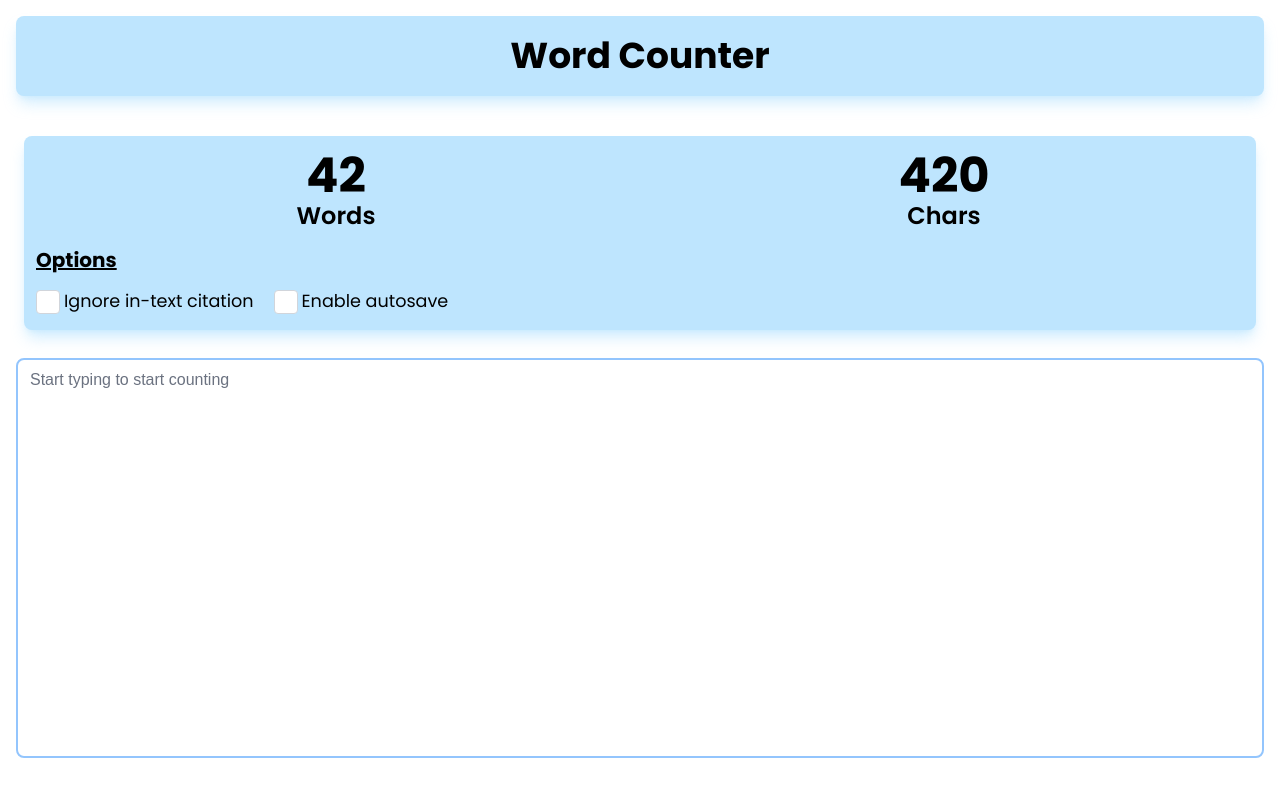
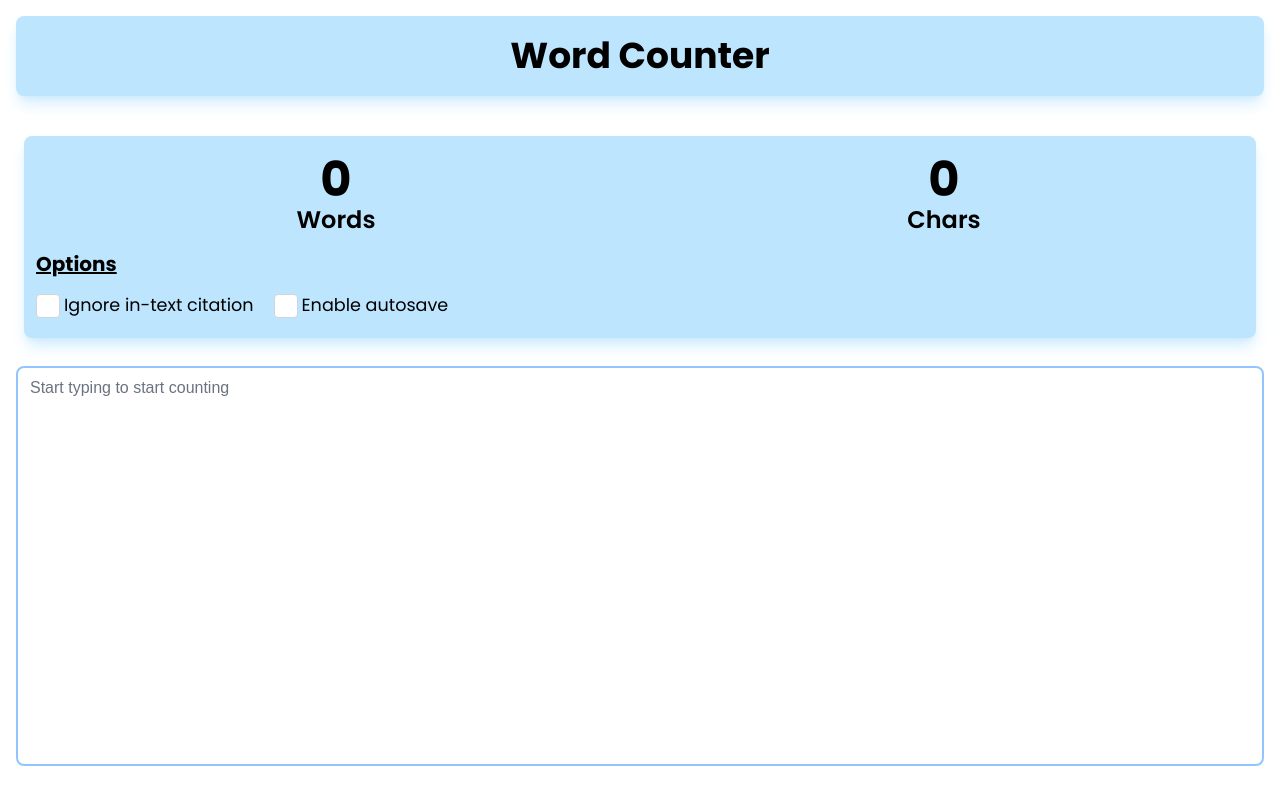
Before and after one commit to TechSupportz/word-counter-react, a React (Vite) app: page / in a window 1280 px wide. Built offline with nearby package versions, Linux system fonts and the light colour scheme.

Commit message:
word & char count works

```diff
--- a/src/app/slices/counter.ts
+++ b/src/app/slices/counter.ts
@@ -6,17 +6,15 @@ interface CounterState {
 	charCount: number
 }
 
-const initialState: CounterState = {
-	wordCount: 0,
-	charCount: 0,
-}
-
 export const CounterSlice = createSlice({
 	name: "counter",
-	initialState,
+	initialState: {
+		wordCount: 0,
+		charCount: 0,
+	} as CounterState,
 	reducers: {
 		updateWordCount: (state, action: PayloadAction<string>) => {
-			let wordArray= action.payload
+			let wordArray = action.payload
 				.replace(/\n/g, " ")
 				.split(" ")
 				.filter((i) => i !== "")
@@ -24,7 +22,7 @@ export const CounterSlice = createSlice({
 			state.wordCount = wordArray.length
 		},
 		updateCharCount: (state, action: PayloadAction<string>) => {
-			let charArray= action.payload
+			let charArray = action.payload
 				.replace(/\n/g, "")
 				.split("")
 				.filter((i) => i !== "")
--- a/src/components/Counter.tsx
+++ b/src/components/Counter.tsx
@@ -1,14 +1,20 @@
-import React from "react"
+import { useState, useEffect } from "react"
+import { CounterSlice } from "../app/slices/counter"
+import { useAppDispatch } from "../hooks/useAppDispatch"
+import { useAppSelector } from "../hooks/useAppSelector"
 
 const Counter = () => {
+	const wordCount = useAppSelector(state => state.counter.wordCount)
+	const charCount = useAppSelector(state => state.counter.charCount)
+
 	return (
-		<div className="grid grid-cols-2 gap-x-2 justify-items-center bg-blue-light rounded-lg shadow-lg shadow-blue-light/75 h-2/5 py-4 px-3 mx-6">
+		<div className="grid grid-cols-2 gap-x-2 justify-items-center bg-blue-light rounded-lg shadow-lg shadow-blue-light/75 h-2/5 py-5 px-3 mx-6">
 			<div className="text-center">
-				<p className="font-bold text-5xl">42</p>
+				<p className="font-bold text-5xl">{wordCount}</p>
 				<p className="font-semibold text-2xl">Words</p>
 			</div>
 			<div className="text-center">
-				<p className="font-bold text-5xl">420</p>
+				<p className="font-bold text-5xl">{charCount}</p>
 				<p className="font-semibold text-2xl">Chars</p>
 			</div>
 			<p className="justify-self-start font-bold text-xl underline my-3.5">Options</p>
--- a/src/components/TextInput.tsx
+++ b/src/components/TextInput.tsx
@@ -1,11 +1,16 @@
 import { useState, useEffect } from "react"
+import { updateWordCount } from "../app/slices/counter"
+import { updateCharCount } from "../app/slices/counter"
+import { useAppDispatch } from "../hooks/useAppDispatch"
 
 const TextInput = () => {
+	const dispatch = useAppDispatch()
+
 	const [input, setInput] = useState("")
 
 	useEffect(() => {
-		console.log(input)
-
+		dispatch(updateWordCount(input))
+		dispatch(updateCharCount(input))
 	}, [input])
 
 	return (
--- /dev/null
+++ b/src/hooks/useAppSelector.ts
@@ -0,0 +1,7 @@
+import { TypedUseSelectorHook, useSelector } from "react-redux"
+import { RootState } from "../app/store"
+
+/**
+ * An enhanced selector configured for the app's state.
+ */
+export const useAppSelector: TypedUseSelectorHook<RootState> = useSelector
```
